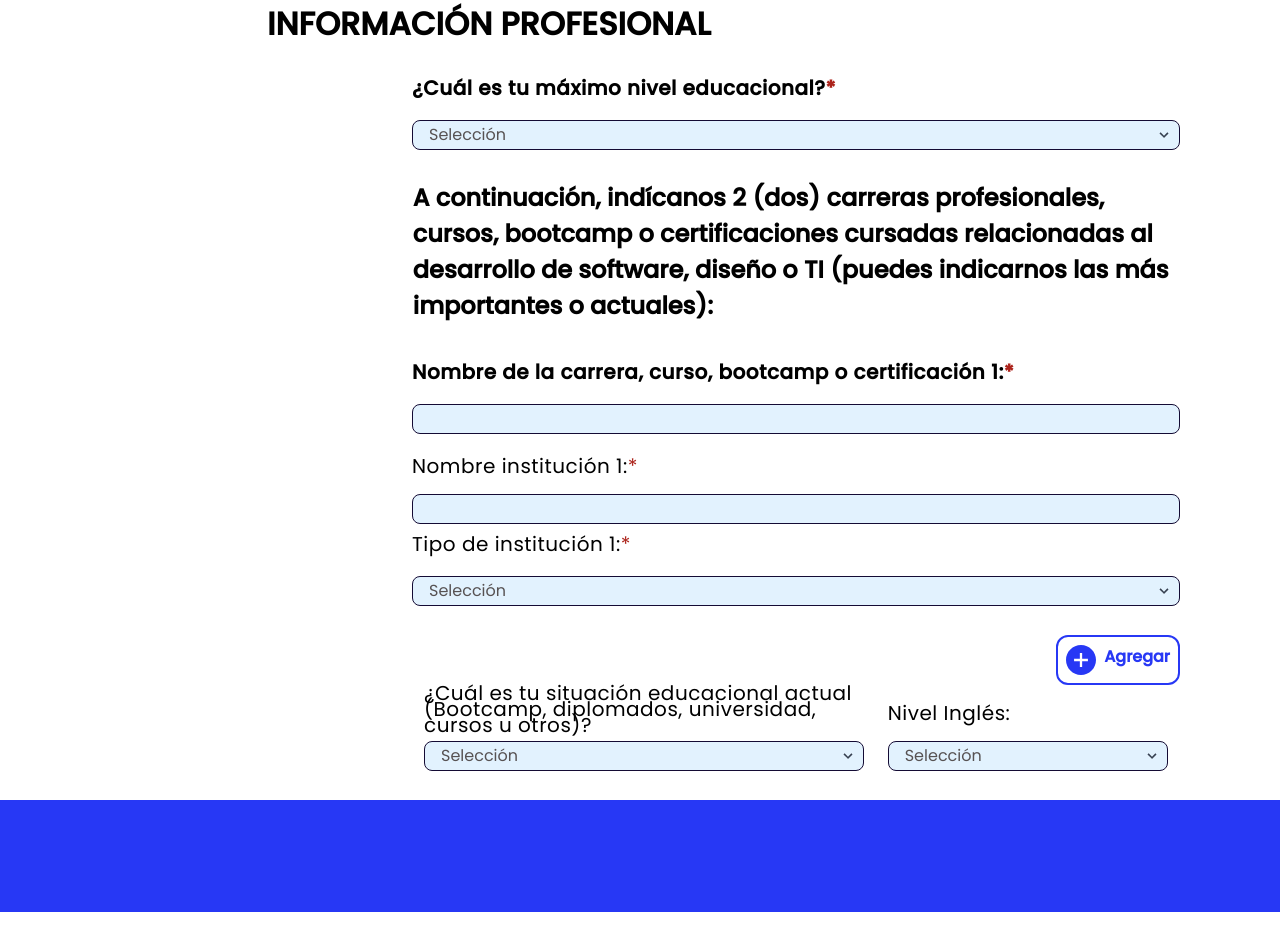
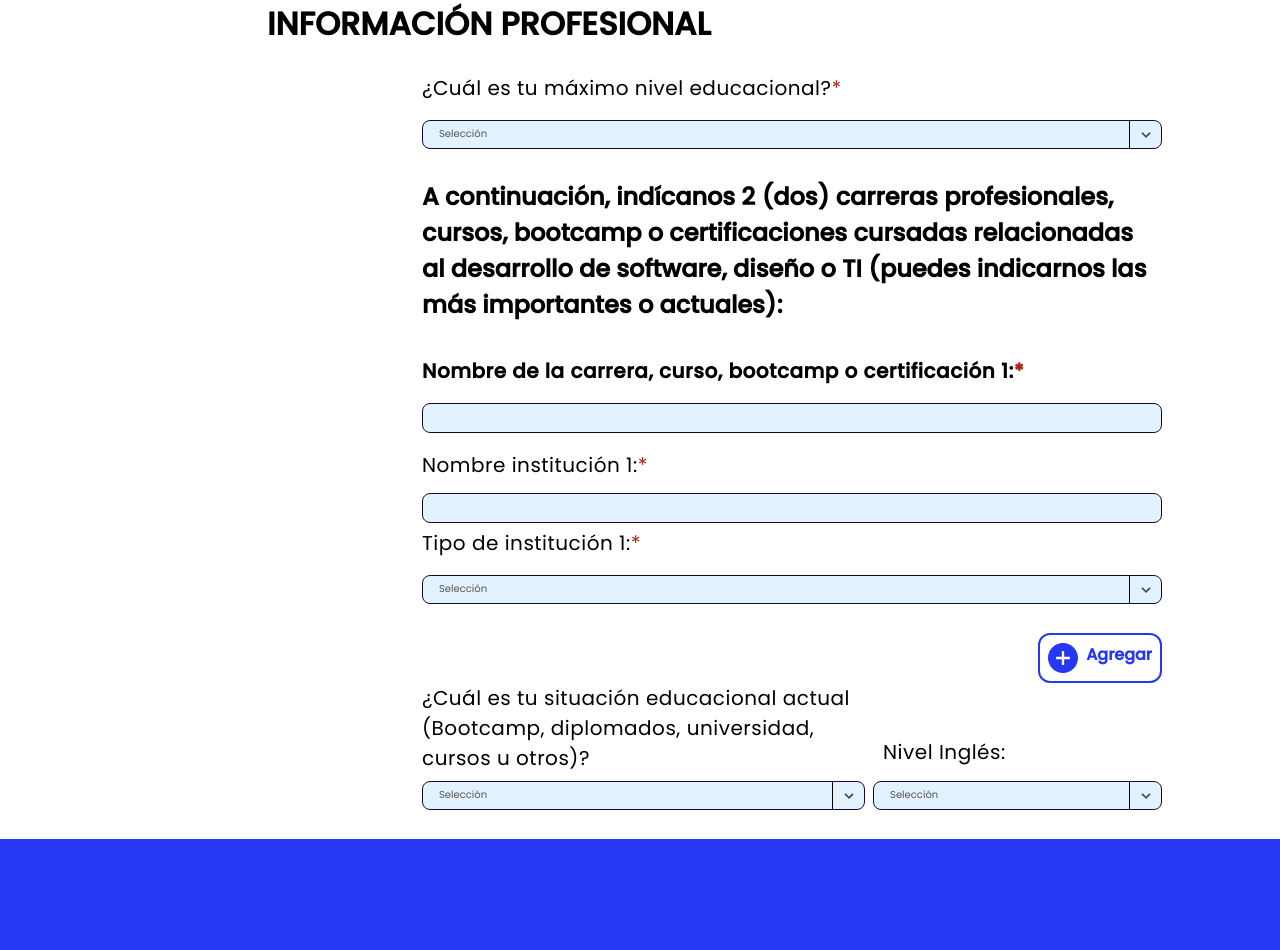
Before and after one commit to dlab-team/C11-Frontend, a React (Vite) app: page /profesional-info in a window 1280 px wide. Shown: the part 280-1230 px from the top of the page. Before the commit the page ends 1192 px from the top, so only its background shows below. Built offline with nearby package versions, Linux system fonts and the light colour scheme.

Commit message:
fix: InformacionProfesionalForm styles correction

```diff
--- a/src/pages/application-form/InformacionProfesionalForm.jsx
+++ b/src/pages/application-form/InformacionProfesionalForm.jsx
@@ -29,25 +29,25 @@ function InformacionProfesionalForm() {
         INFORMACIÓN PROFESIONAL
       </h1>
       <div className="lg:ml-[25rem]">
-        <form action="" className="w-full lg:w-[90%]">
-          <div class=" md:w-3/3 px-3 mb-[1.38rem] md:mb-0">
+        <form action="" className="w-full pl-[22px] pr-[30px] lg:w-[90%]">
+          <div className=" md:w-3/3  mb-[1.38rem] md:mb-0">
             <label
-              class="block tracking-wide text-black text-xs font-bold font-poppins mb-[0.69rem] lg:mb-[1.5rem] lg:text-[1.25rem]"
-              for="grid-state"
+              className="block tracking-wide text-black text-xs font-poppins mb-[0.69rem] lg:mb-[1.5rem] lg:text-[1.25rem]"
+              htmlFor="grid-state"
             >
               ¿Cuál es tu máximo nivel educacional?
               <span className="text-[#AC231B]">*</span>
             </label>
-            <div class="relative">
+            <div className="relative divide-x divide-black text-[10px]">
               <select
-                class="block appearance-none w-full bg-[#E2F2FE] border border-[#140B34] text-[#575253] py-1 px-4 pr-8 rounded-[0.5rem] leading-tight focus:outline-none focus:bg-white focus:border-gray-500"
+                className="block appearance-none w-full bg-[#E2F2FE] border border-[#140B34] text-[#575253] py-[7.25px] px-4 pr-8 rounded-[0.5rem] leading-tight focus:outline-none focus:bg-white focus:border-gray-500"
                 id="grid-state"
               >
-                <option>Selección</option>
+                <option className="m-0 p-0">Selección</option>
               </select>
-              <div class="pointer-events-none absolute inset-y-0 right-0 flex items-center px-2 text-gray-700">
+              <div className="pointer-events-none absolute inset-y-0 right-0 flex items-center px-2 text-gray-700">
                 <svg
-                  class="fill-current h-4 w-4"
+                  className="fill-current h-4 w-4"
                   xmlns="http://www.w3.org/2000/svg"
                   viewBox="0 0 20 20"
                 >
@@ -56,58 +56,58 @@ function InformacionProfesionalForm() {
               </div>
             </div>
           </div>
-          <h2 className="mt-[1.88rem] mb-[2rem] lg:mb-[2.5rem] text-left px-[0.8rem] text-[0.69rem] font-semibold lg:text-[1.5rem]">
+          <h2 className="mt-[1.88rem] mb-[2rem] lg:mb-[2.5rem] text-left text-[11px] font-semibold lg:text-[1.5rem]">
             A continuación, indícanos 2 (dos) carreras profesionales, cursos,
             bootcamp o certificaciones cursadas relacionadas al desarrollo de
             software, diseño o TI (puedes indicarnos las más importantes o
             actuales):
           </h2>
-          <div class="w-full md:w-3/3 px-3 mb-[1.38rem] md:mb-0 lg:mb-[1.5rem]">
+          <div className="w-full md:w-3/3 mb-[1.38rem] md:mb-0 lg:mb-[1.5rem]">
             <label
-              class="block tracking-wide text-black text-xs text-[0.75rem] lg:text-[1.25rem] font-semibold mb-2 lg:mb-[1.5rem]"
-              for="grid-first-name"
+              className="mr-[-30px] block tracking-wide text-black text-xs text-[0.75rem] lg:text-[1.25rem] font-semibold mb-2 lg:mb-[1.5rem]"
+              htmlFor="grid-first-name"
             >
               Nombre de la carrera, curso, bootcamp o certificación 1:
               <span className="text-[#AC231B]">*</span>
             </label>
             <input
-              class="appearance-none block w-full bg-[#E2F2FE] border border-[#140B34] text-[#575253] rounded-[0.5rem] py-1 px-4 leading-tight focus:outline-none focus:bg-white"
+              className="appearance-none block w-full bg-[#E2F2FE] border border-[#140B34] text-[#575253] rounded-[0.5rem] py-1 px-4 leading-tight focus:outline-none focus:bg-white"
               id="grid-first-name"
               type="text"
               placeholder=""
             />
           </div>
-          <div class="w-full md:w-3/3 px-3 mb-[1.38rem] md:mb-0">
+          <div className="w-full md:w-3/3   mb-[1.38rem] md:mb-0">
             <label
-              class="block tracking-wide text-black text-xs lg:text-[1.25rem] font-normal font-poppins mb-2 lg:mb-[1.25rem]"
-              for="grid-first-name"
+              className="block tracking-wide text-black text-xs lg:text-[1.25rem] font-normal font-poppins mb-2 lg:mb-[1.25rem]"
+              htmlFor="grid-first-name"
             >
               Nombre institución 1:<span className="text-[#AC231B]">*</span>
             </label>
             <input
-              class="appearance-none block w-full bg-[#E2F2FE] border border-[#140B34] text-[#575253] rounded-[0.5rem] py-1 px-4 mb-3 leading-tight focus:outline-none focus:bg-white"
+              className="appearance-none block w-full bg-[#E2F2FE] border border-[#140B34] text-[#575253] rounded-[0.5rem] py-1 px-4 mb-3 leading-tight focus:outline-none focus:bg-white"
               id="grid-first-name"
               type="text"
               placeholder=""
             />
           </div>
-          <div class="w-full md:w-3/3 px-3 md:mb-0 lg:mb-[1.81rem]">
+          <div className="w-full md:w-3/3   md:mb-0 lg:mb-[1.81rem]">
             <label
-              class="block tracking-wide text-black text-xs lg:text-[1.25rem] font-normal mb-2 lg:mb-[1.5rem]"
-              for="grid-state"
+              className="block tracking-wide text-black text-xs lg:text-[1.25rem] font-normal mb-2 lg:mb-[1.5rem]"
+              htmlFor="grid-state"
             >
               Tipo de institución 1:<span className="text-[#AC231B]">*</span>
             </label>
-            <div class="relative">
+            <div className="relative divide-x divide-black text-[10px]">
               <select
-                class="block appearance-none w-full bg-[#E2F2FE] border border-[#140B34] text-[#575253] py-1 px-4 pr-8 rounded-[0.5rem] leading-tight focus:outline-none focus:bg-white focus:border-gray-500"
+                className="block appearance-none w-full bg-[#E2F2FE] border border-[#140B34] text-[#575253] py-[7.25px] px-4 pr-8 rounded-[0.5rem] leading-tight focus:outline-none focus:bg-white focus:border-gray-500"
                 id="grid-state"
               >
-                <option>Selección</option>
+                <option className="m-0 p-0">Selección</option>
               </select>
-              <div class="pointer-events-none absolute inset-y-0 right-0 flex items-center px-2 text-gray-700">
+              <div className="pointer-events-none absolute inset-y-0 right-0 flex items-center px-2 text-gray-700">
                 <svg
-                  class="fill-current h-4 w-4"
+                  className="fill-current h-4 w-4"
                   xmlns="http://www.w3.org/2000/svg"
                   viewBox="0 0 20 20"
                 >
@@ -128,27 +128,25 @@ function InformacionProfesionalForm() {
               </button>
             </div>
             {/* _________________Ultima sección_________________ */}
-            <div className="grid grid-cols-2 lg:flex lg:flex-row">
-              <div class="w-full md:w-5/5 lg:w-[36.8rem] px-3 md:mb-0">
+            <div className="grid grid-cols-2 lg:flex lg:flex-row gap-[8px]">
+              <div className="w-full md:w-5/5 lg:w-[36.8rem]   md:mb-0">
                 <label
-                  class="block tracking-wide text-black text-xs font-normal mb-2 text-[0.625rem] lg:text-[1.25rem]"
-                  for="grid-state"
+                  className="block tracking-wide text-black text-[10px] font-normal mb-2 text-[0.625rem] lg:text-[1.25rem]"
+                  htmlFor="grid-state"
                 >
                   ¿Cuál es tu situación educacional actual (Bootcamp,
                   diplomados, universidad, cursos u otros)?
                 </label>
-                <div class="relative">
+                <div className="relative divide-x divide-black text-[10px]">
                   <select
-                    class="block appearance-none w-full bg-[#E2F2FE] border border-[#140B34] text-[#575253] px-4 lg:py-1 pr-8 rounded-[0.5rem] leading-tight focus:outline-none focus:bg-white focus:border-gray-500"
+                    className="block appearance-none w-full bg-[#E2F2FE] border border-[#140B34] text-[#575253] py-[7.25px] px-4 pr-8 rounded-[0.5rem] leading-tight focus:outline-none focus:bg-white focus:border-gray-500"
                     id="grid-state"
                   >
-                    <option>Selección</option>
-                    <option>Missouri</option>
-                    <option>Texas</option>
+                    <option className="m-0 p-0">Selección</option>
                   </select>
-                  <div class="pointer-events-none absolute inset-y-0 right-0 flex items-center px-2 text-gray-700">
+                  <div className="pointer-events-none absolute inset-y-0 right-0 flex items-center px-2 text-gray-700">
                     <svg
-                      class="fill-current h-4 w-4"
+                      className="fill-current h-4 w-4"
                       xmlns="http://www.w3.org/2000/svg"
                       viewBox="0 0 20 20"
                     >
@@ -157,25 +155,23 @@ function InformacionProfesionalForm() {
                   </div>
                 </div>
               </div>
-              <div class="grid grid-cols-1 items-end w-full md:w-2/3 lg:w-[24rem] px-3 md:mb-0">
+              <div className="grid grid-cols-1 items-end w-full md:w-2/3 lg:w-[24rem]   md:mb-0">
                 <label
-                  class="block  tracking-wide text-black text-[0.75rem] lg:text-[1.25rem] font-normal"
-                  for="grid-state"
+                  className="block pl-[10px] pt-[40px] tracking-wide text-black text-xs lg:text-[1.25rem] font-normal"
+                  htmlFor="grid-state"
                 >
                   Nivel Inglés:
                 </label>
-                <div class="relative">
+                <div className="relative divide-x divide-black text-[10px]">
                   <select
-                    class="block appearance-none w-full bg-[#E2F2FE] border border-[#140B34] text-[#575253] px-4 lg:py-1 pr-8 rounded-[0.5rem] leading-tight focus:outline-none focus:bg-[#E2F2FE] focus:border-gray-500"
+                    className="block appearance-none w-full bg-[#E2F2FE] border border-[#140B34] text-[#575253] py-[7.25px] px-4 pr-8 rounded-[0.5rem] leading-tight focus:outline-none focus:bg-white focus:border-gray-500"
                     id="grid-state"
                   >
-                    <option>Selección</option>
-                    <option>Missouri</option>
-                    <option>Texas</option>
+                    <option className="m-0 p-0">Selección</option>
                   </select>
-                  <div class="pointer-events-none absolute inset-y-0 right-0 flex items-center px-2 text-gray-700">
+                  <div className="pointer-events-none absolute inset-y-0 right-0 flex items-center px-2 text-gray-700">
                     <svg
-                      class="fill-current h-4 w-4"
+                      className="fill-current h-4 w-4"
                       xmlns="http://www.w3.org/2000/svg"
                       viewBox="0 0 20 20"
                     >
@@ -186,17 +182,6 @@ function InformacionProfesionalForm() {
               </div>
             </div>
           </div>
-          {/* _____________Botones_____________ */}
-          {/* <div className="flex justify-center mb-[1rem] mt-[1rem]">
-            <div className="inline-flex">
-              <button className="text-[10px] bg-white text-[#2738F5] border-[1px] border-[#2738F5] font-bold py-[7px] px-4 rounded-l-xl mr-[0.31rem] lg:mr-[1.25rem] lg:text-[1.5rem]">
-                Atrás
-              </button>
-              <button className="text-[10px] bg-[#2738F5] text-white font-bold py-[7px] px-4 rounded-r-xl lg:text-[1.5rem]">
-                Continuar
-              </button>
-            </div>
-          </div> */}
         </form>
       </div>
     </div>
--- a/src/pages/application-form/JobTypeForm.jsx
+++ b/src/pages/application-form/JobTypeForm.jsx
@@ -19,7 +19,7 @@ function JobTypeForm() {
           4
         </div>
         <img src={Line} alt="Linea-Divisoria" className="lg:w-[9rem]" />
-        <div className="text-[white]  bg-[#2738F5]  flex justify-center items-center rounded-full w-[2.5rem] h-[2.5rem] lg:w-[6.5rem] lg:h-[6.5rem] bg-white border border-[#2738F5] text-[#2738F5] lg:text-[2.5rem]">
+        <div className="text-[white]  bg-[#2738F5]  flex justify-center items-center rounded-full w-[2.5rem] h-[2.5rem] lg:w-[6.5rem] lg:h-[6.5rem] bg-white border border-[#2738F5] lg:text-[2.5rem]">
           5
         </div>
       </div>
@@ -91,9 +91,9 @@ function JobTypeForm() {
             >
               <option className="m-0 p-0">Selección</option>
             </select>
-            <div class="pointer-events-none absolute inset-y-0 right-0 flex items-center px-2 text-gray-700">
+            <div className="pointer-events-none absolute inset-y-0 right-0 flex items-center px-2 text-gray-700">
               <svg
-                class="fill-current h-4 w-4"
+                className="fill-current h-4 w-4"
                 xmlns="http://www.w3.org/2000/svg"
                 viewBox="0 0 20 20"
               >
```
